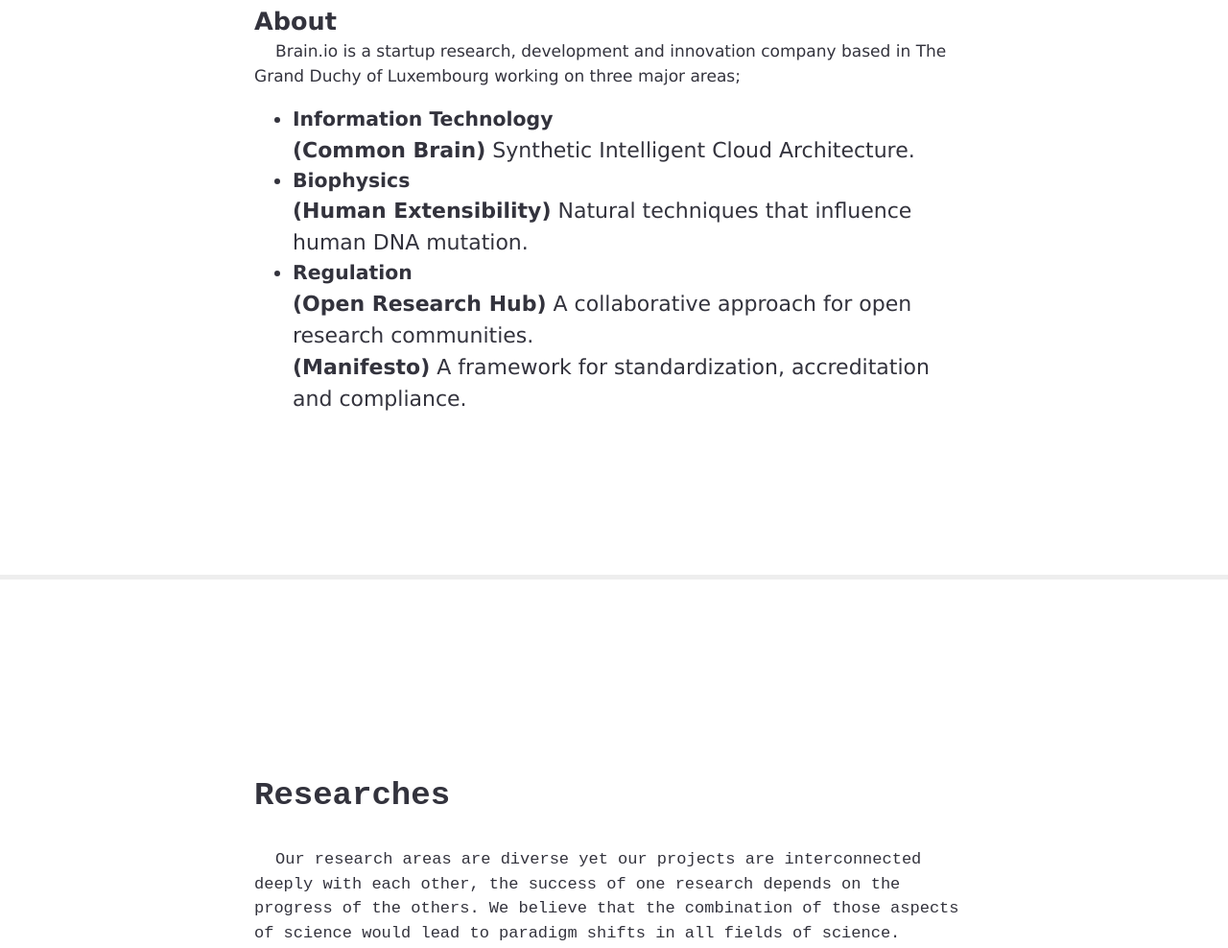
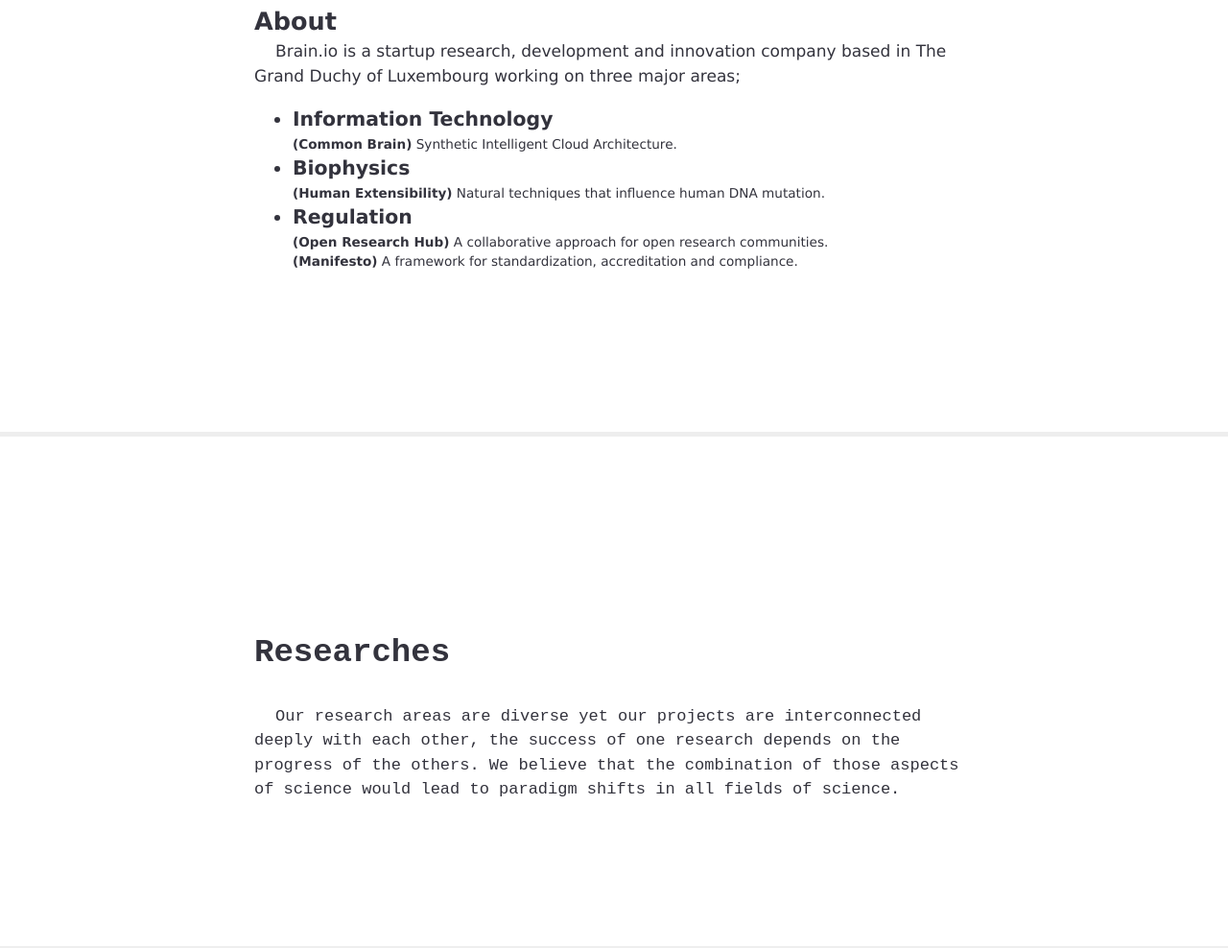
Before and after one commit to BrainRDI/Brain.io, a plain HTML site: page index.html in a window 1280 px wide. Shown: the part 957-1945 px from the top of the page at 96% size. Drawn offline with Linux system fonts and the light colour scheme.

Commit message:
font css

```diff
--- a/public/style.css
+++ b/public/style.css
@@ -257,7 +257,7 @@
 
 .elementDesc {
   display:  block;
-  font-size: 22px;
+  font-size: 0.8em;
 }
 
 .elementGroup {
```
